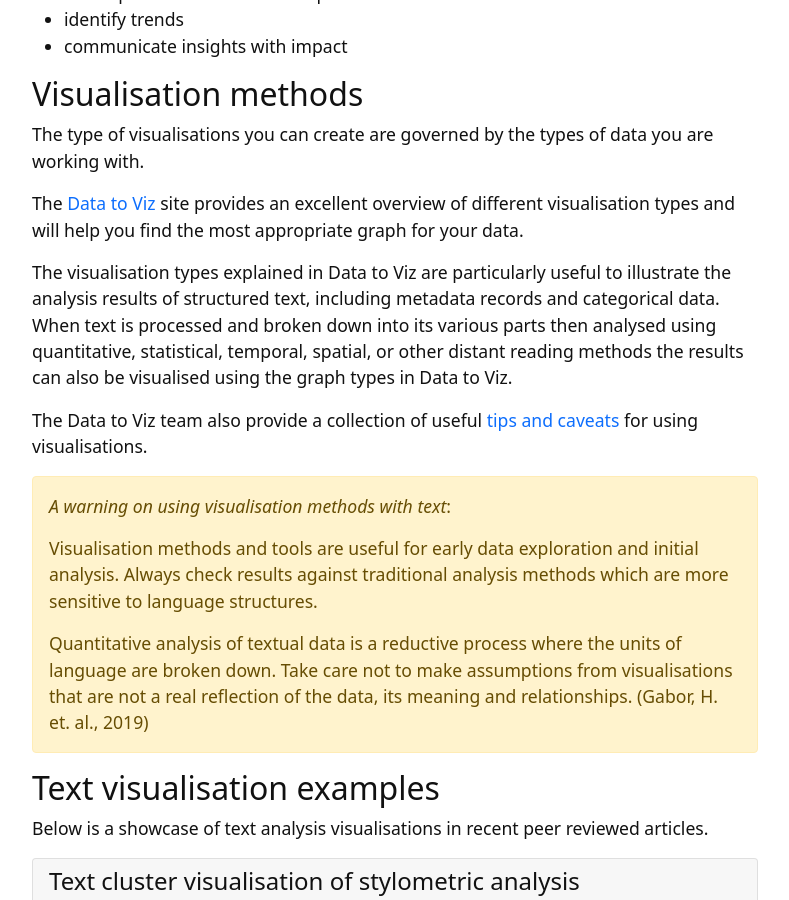
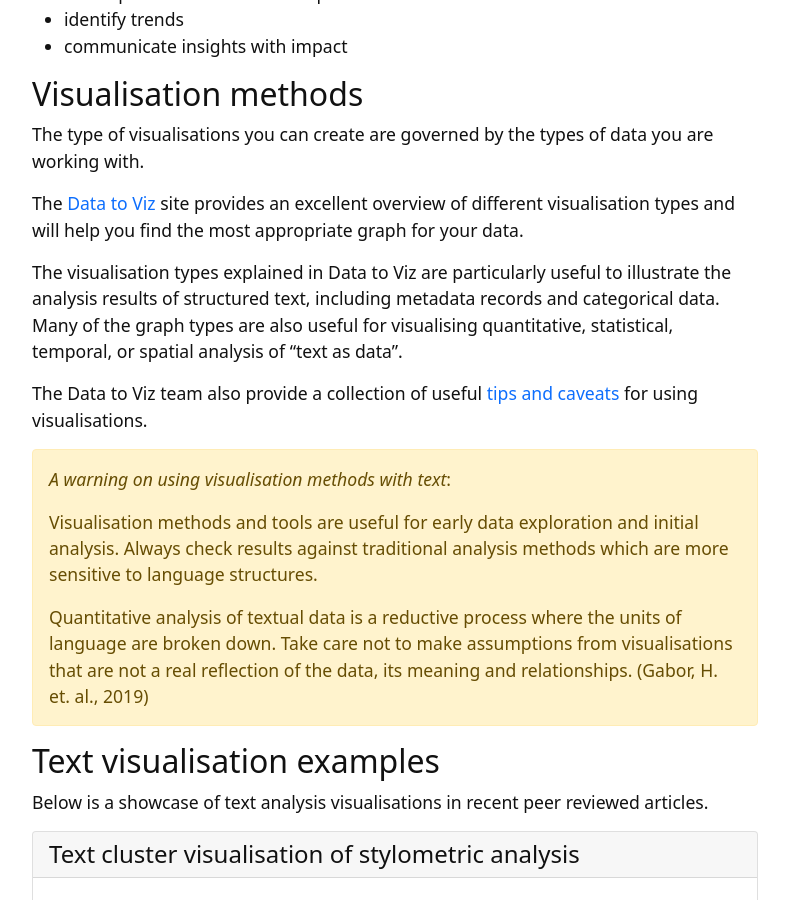
Before and after one commit to GULibrarySandbox/intro-text-mining-analysis-2022, a Jekyll site: the page built from content/8-visualising_data.md, in a window 1280 px wide and 900 px high, scrolled down 322 px. Shown: the whole window, without its empty margins (245-1034 px from the left). Built offline with Jekyll 4.4.1, drawn with Linux system fonts in a browser that asks for light colours.

Commit message:
Update 8-visualising_data.md

```diff
--- a/content/8-visualising_data.md
+++ b/content/8-visualising_data.md
@@ -18,7 +18,7 @@ The type of visualisations you can create are governed by the types of data you
 
 The [Data to Viz](https://www.data-to-viz.com/) site provides an excellent overview of different visualisation types and will help you find the most appropriate graph for your data.
 
-The visualisation types explained in Data to Viz are particularly useful to illustrate the analysis results of structured text, including metadata records and categorical data. When text is processed and broken down into its various parts then analysed using quantitative, statistical, temporal, spatial, or other distant reading methods the results can also be visualised using the graph types in Data to Viz.
+The visualisation types explained in Data to Viz are particularly useful to illustrate the analysis results of structured text, including metadata records and categorical data. Many of the graph types are also useful for visualising quantitative, statistical, temporal, or spatial analysis of "text as data".
 
 The Data to Viz team also provide a collection of useful [tips and caveats](https://www.data-to-viz.com/caveats.html) for using visualisations.
 
```
